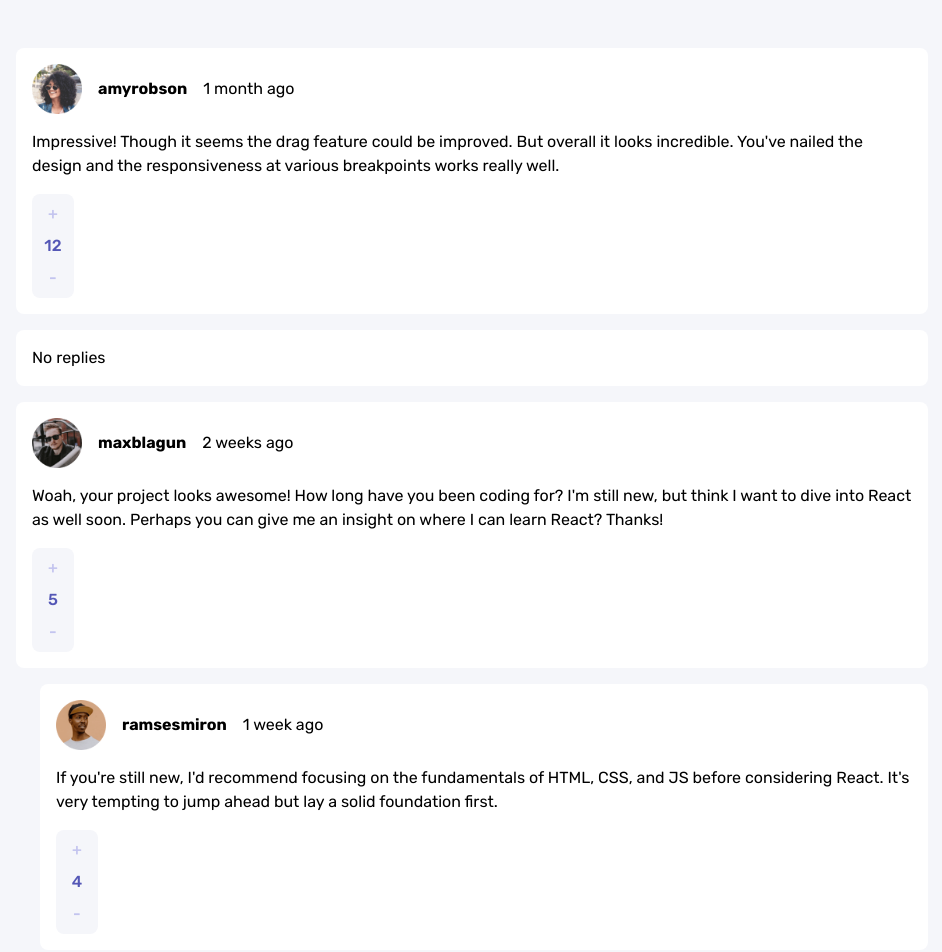
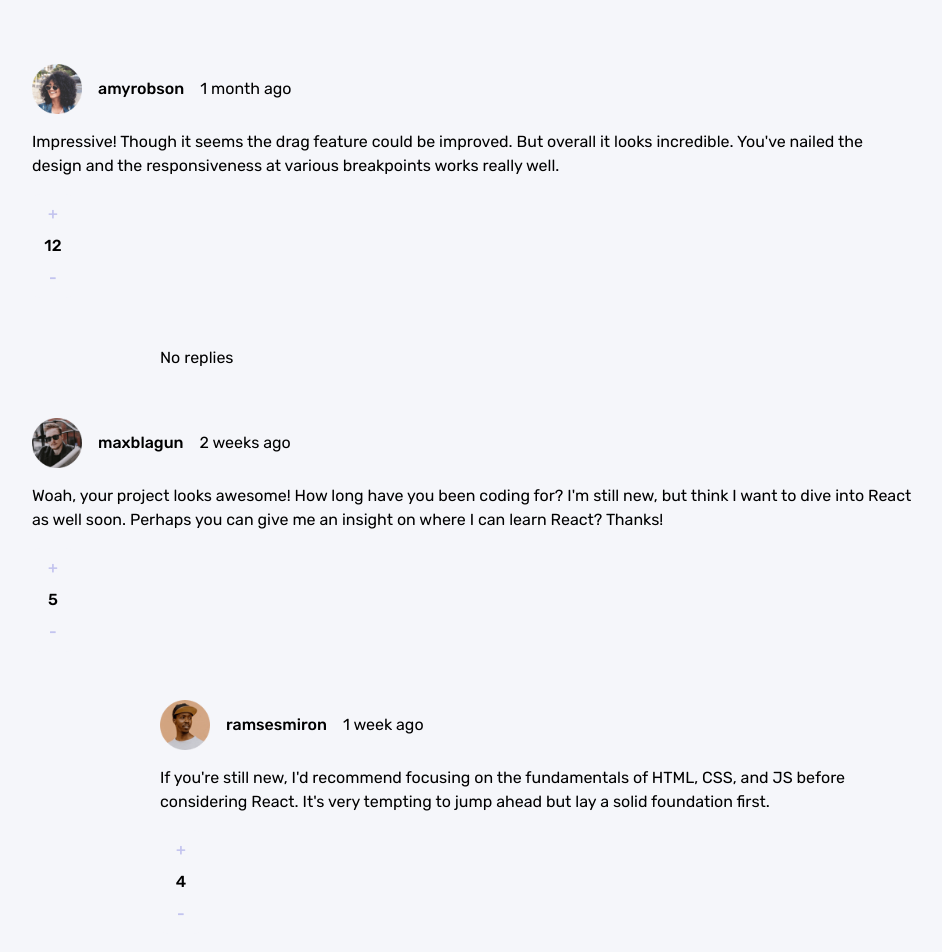
Before and after one commit to jadetrue/interactive-comments-section, a React (Vite) app: page / in a window 1280 px wide. Shown: the top 952 px of the page, without its empty margins (168-1110 px from the left). Built offline with nearby package versions, Linux system fonts and the light colour scheme.

Commit message:
Add colours in Talwind and update comments

```diff
--- a/src/components/Comment.tsx
+++ b/src/components/Comment.tsx
@@ -21,7 +21,7 @@ const Comment: React.FC<CommentProps> = ({
         <div className="flex flex-col text-left mt-4 gap-4 bg-white rounded-lg p-4">
             <div className="flex flex-row gap-4 items-center">
                 <img width="50" height="50" src={user.image.png} />
-                <p className="text-bold">{user.username}</p>
+                <p className="text-medium">{user.username}</p>
                 {isCurrentUser && <div className="px-2 py-1 bg-red-200 rounded">you</div>}
                 <p>{createdAt}</p>
             </div>
--- a/src/components/CommentsList.tsx
+++ b/src/components/CommentsList.tsx
@@ -21,10 +21,9 @@ export const CommentsList: React.FC<Data> = ({ comments }) => {
             </Comment>
             <>
               {comment.replies.length > 0 ? (
-                <>
+                <div className="ml-32">
                   {comment.replies.map((reply, i) => {
                     return (
-                      <div className="ml-6">
                       <Comment
                         user={reply.user}
                         createdAt={reply.createdAt}
@@ -34,12 +33,11 @@ export const CommentsList: React.FC<Data> = ({ comments }) => {
                       >
                         {reply.content}
                       </Comment>
-                      </div>
                     );
                   })}
-                </>
+                </div>
               ) : (
-                <div className="flex p-4 bg-white rounded-lg mt-4">No replies</div>
+                <div className="flex p-4 bg-white rounded-lg mt-4 ml-32">No replies</div>
               )}
             </>
           </div>
--- a/src/components/Replies.tsx
+++ /dev/null
@@ -1,53 +0,0 @@
-import React from "react";
-import { Author } from "./Author";
-import VoteForComment from "./Score";
-import CommentButtons from "./CommentButtons";
-import Comment from "./Comment";
-
-interface RepliesProps {
-  replies: [
-    {
-      id: number;
-      content: string;
-      createdAt: string;
-      score: number;
-      replyingTo: string;
-      user: {
-        image: {
-          png: string;
-          webp: string;
-        };
-        username: string;
-      };
-    }
-  ];
-  currentUser: string;
-}
-
-export const Replies: React.FC<RepliesProps> = ({ replies, currentUser }) => {
-  return (
-    <>
-      {replies.map((reply) => {
-        return (
-          <div className="border">
-            <div className="container" key={reply.id}>
-              <div>
-                <div className="author-button">
-                  <Author
-                    authorImg={reply.user.image.png}
-                    authorName={reply.user.username}
-                    dateTime={reply.createdAt}
-                    isCurrentUser={reply.user.username === currentUser}
-                  />
-                  <CommentButtons reply={reply} currentUser={currentUser} />
-                </div>
-                <Comment comment={reply.content} />
-              </div>
-              <VoteForComment votes={reply.score} />
-            </div>
-          </div>
-        );
-      })}
-    </>
-  );
-};
--- a/src/index.css
+++ b/src/index.css
@@ -2,9 +2,11 @@
 @tailwind components;
 @tailwind utilities;
 
+@layer base {
   :root {
-  --clr-primary-400: hsl(238, 40%, 52%);
+    --clr-primary-400: 238deg 40% 52%;
     --clr-primary-200: hsl(239, 57%, 85%);
+
     --clr-secondary-500: hsl(358, 79%, 66%);
     --clr-secondary-200: hsl(357, 100%, 86%);
 
@@ -20,6 +22,7 @@
     --fw-medium: 500;
     --fw-bold: 700;
   }
+}
 
 #root {
   max-width: 1280px;
@@ -27,7 +30,6 @@
   padding: 2rem;
   text-align: center;
 }
-
 
 /* CSS Reset from Josh Comeau https://www.joshwcomeau.com/css/custom-css-reset/ */
 
--- a/tailwind.config.js
+++ b/tailwind.config.js
@@ -2,7 +2,32 @@
 export default {
   content: ["./src/**/*.{ts,tsx,jsx}"],
   theme: {
+    colors: {
+      primary: {
+        400: "hsl(var(--clr-primary-400) / <alpha-value>)",
+        200: "hsl(var(--clr-primary-200) / <alpha-value>)",
+      },
+      secondary: {
+        500: "hsl(var(--clr-secondary-500) / <alpha-value>)",
+        200: "hsl(var(--clr-secondary-200) / <alpha-value>)",
+      },
+      neutral: {
+        800: "hsl(var(--clr-neutral-800) / <alpha-value>)",
+        400: "hsl(var(--clr-neutral-400) / <alpha-value>)",
+        300: "hsl(var(--clr-neutral-300) / <alpha-value>)",
+        200: "hsl(var(--clr-neutral-200) / <alpha-value>)",
+        100: "hsl(var(--clr-neutral-100) / <alpha-value>)",
+      },
+    },
+    fontWeight: {
+      regular: "var(--fw-regular)",
+      medium: "var(--fw-medium)",
+      bold: "var(--fw-bold)",
+    },
+    fontFamily: {
+      primary: "var(--ff-primary)",
+    },
     extend: {},
   },
   plugins: [],
-}
+};
```
Lines whose indentation alone changed are shown as unchanged.
